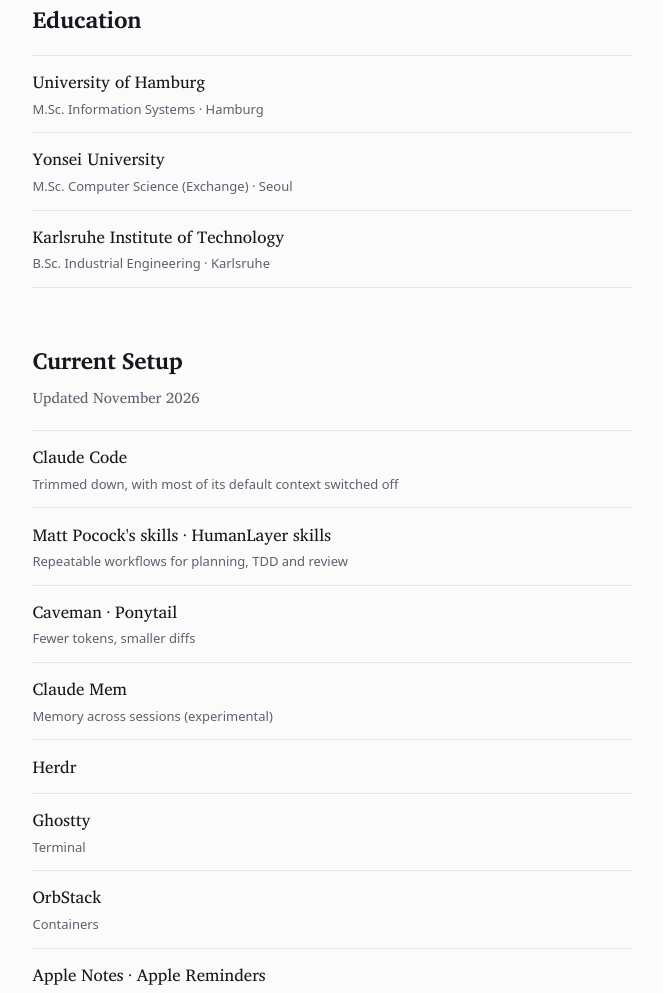
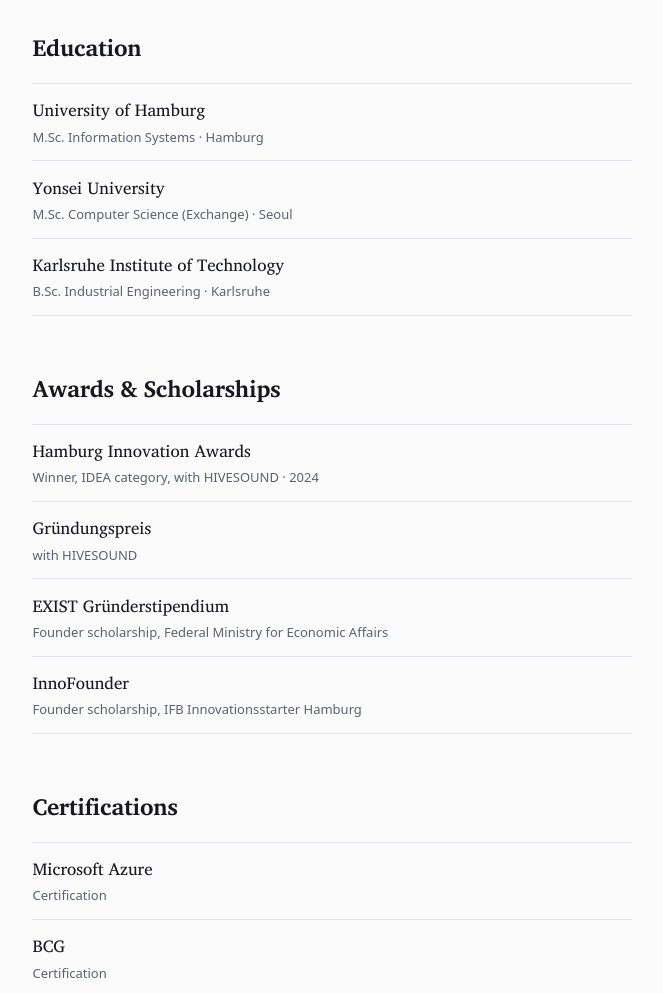
Before and after one commit to kevinkrs/kevinkrs.com, an Astro site: page / in a window 1280 px wide. Shown: the part 1807-2800 px from the top of the page, without its empty margins (76-739 px from the left). Built offline with nearby package versions, Linux system fonts and the light colour scheme; Astro itself is replaced by a stand-in of ours.

Commit message:
Add photo, awards, certifications and years of experience

```diff
--- a/src/data/site.ts
+++ b/src/data/site.ts
@@ -12,7 +12,7 @@ export const profile = {
 };
 
 export const intro = [
-  "I'm a product engineer who turned a love for building things into a job. From rough idea to prototype to a product people use, I've been through that cycle many times, and starting something new still excites me every time.",
+  "I'm a product engineer with over five years in software engineering, and I turned a love for building things into my job. From rough idea to prototype to a product people use, I've been through that cycle many times, and starting something new still excites me every time.",
   "My path into AI started during my undergrad in Karlsruhe and took me through Seoul to Hamburg. Along the way I built deep expertise in machine learning, and for the last two years I've focused on agentic AI systems built on LLMs. With AI writing more and more of the code, software architecture matters more than ever. That's where I put most of my thinking: how a system is shaped, how it scales and how it stays maintainable.",
 ];
 
@@ -27,8 +27,8 @@ export const services = [
   },
 ];
 
-// Only organisation, position, location, an optional one-line note, tech stack and link are shown.
-export type Row = { org: string; title: string; location: string; note?: string; stack?: string[]; url?: string };
+// Only organisation, position, optional location, one-line note, tech stack and link are shown.
+export type Row = { org: string; title: string; location?: string; note?: string; stack?: string[]; url?: string };
 
 export const experience: Row[] = [
   {
@@ -58,6 +58,19 @@ export const experience: Row[] = [
   },
 ];
 
+export const awards: Row[] = [
+  { org: 'Hamburg Innovation Awards', title: 'Winner, IDEA category, with HIVESOUND', location: '2024' },
+  { org: 'Gründungspreis', title: 'with HIVESOUND' },
+  { org: 'EXIST Gründerstipendium', title: 'Founder scholarship, Federal Ministry for Economic Affairs' },
+  { org: 'InnoFounder', title: 'Founder scholarship, IFB Innovationsstarter Hamburg' },
+];
+
+export const certifications: Row[] = [
+  { org: 'Microsoft Azure', title: 'Certification' },
+  { org: 'BCG', title: 'Certification' },
+  { org: 'Anthropic', title: 'Certification' },
+];
+
 // The tools I build with right now. Bump setupUpdated when you change the list.
 export const setupUpdated = 'November 2026';
 export const setup: { name: string; note?: string }[] = [
--- a/src/pages/index.astro
+++ b/src/pages/index.astro
@@ -1,12 +1,13 @@
 ---
 import Base from '../layouts/Base.astro';
-import Harbor from '../components/Harbor.astro';
 import Coffee from '../components/Coffee.astro';
-import { profile, intro, services, experience, education, setup, setupUpdated, type Row } from '../data/site';
+import { profile, intro, services, experience, education, awards, certifications, setup, setupUpdated, type Row } from '../data/site';
 
 const lists: { id: string; title: string; rows: Row[] }[] = [
   { id: 'experience', title: 'Experience', rows: experience },
   { id: 'education', title: 'Education', rows: education },
+  { id: 'awards', title: 'Awards & Scholarships', rows: awards },
+  { id: 'certifications', title: 'Certifications', rows: certifications },
 ];
 const year = new Date().getFullYear();
 ---
@@ -47,7 +48,7 @@ const year = new Date().getFullYear();
             {l.rows.map((r) => (
               <div class="item">
                 <span>{r.url ? <a href={r.url} rel="noopener">{r.org}</a> : r.org}</span>
-                <span class="meta">{r.title} · {r.location}</span>
+                <span class="meta">{r.title}{r.location && ` · ${r.location}`}</span>
                 {r.note && <span class="note">{r.note}</span>}
                 {r.stack && <span class="meta stack">{r.stack.join(' · ')}</span>}
               </div>
@@ -80,7 +81,7 @@ const year = new Date().getFullYear();
       </footer>
     </main>
 
-    <aside class="visual"><Harbor /></aside>
+    <aside class="visual"><img src="/kevin.jpg" alt="Portrait of Kevin Kraus" width="1280" height="853" /></aside>
   </div>
 </Base>
 
@@ -125,6 +126,7 @@ const year = new Date().getFullYear();
   .foot a { text-decoration: none; }
 
   .visual { display: none; }
+  .visual img { width: 100%; height: 100%; object-fit: cover; display: block; }
 
   @media (min-width: 1024px) {
     .shell {
```
Also changed, not shown: public/kevin.jpg (added).
